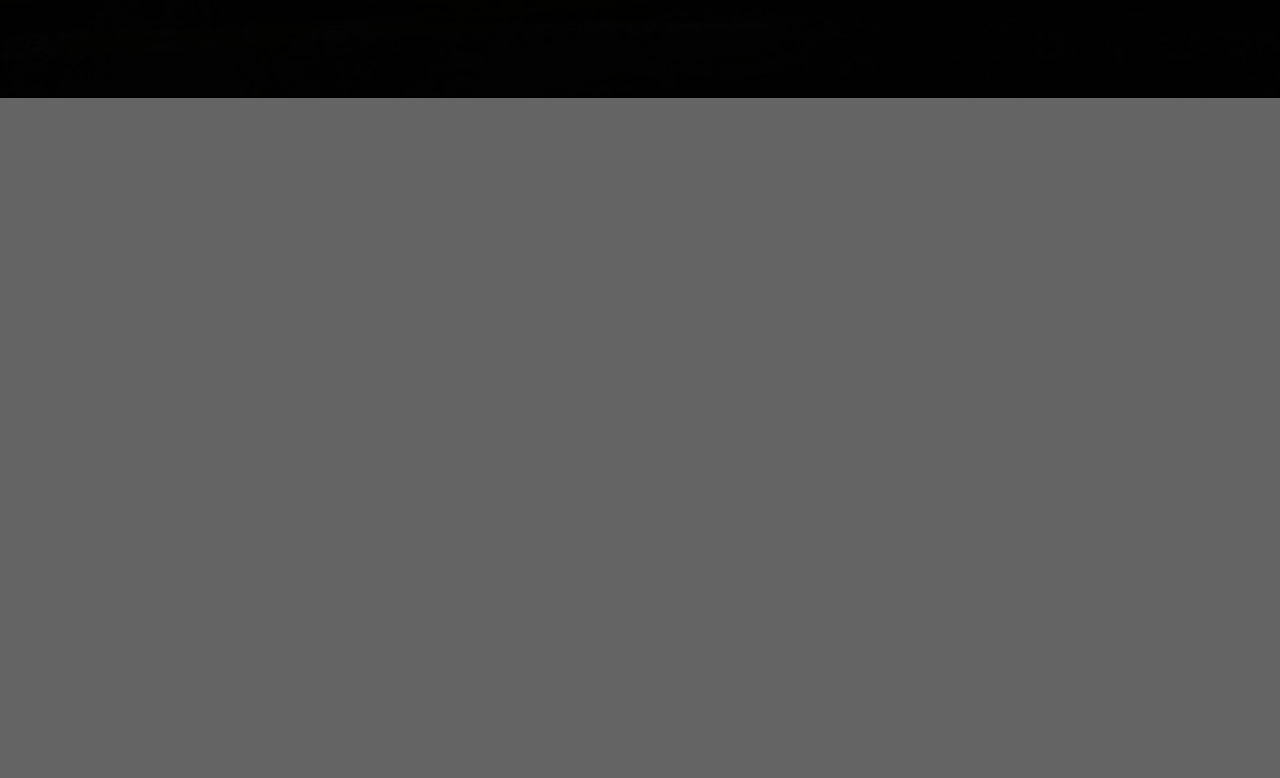
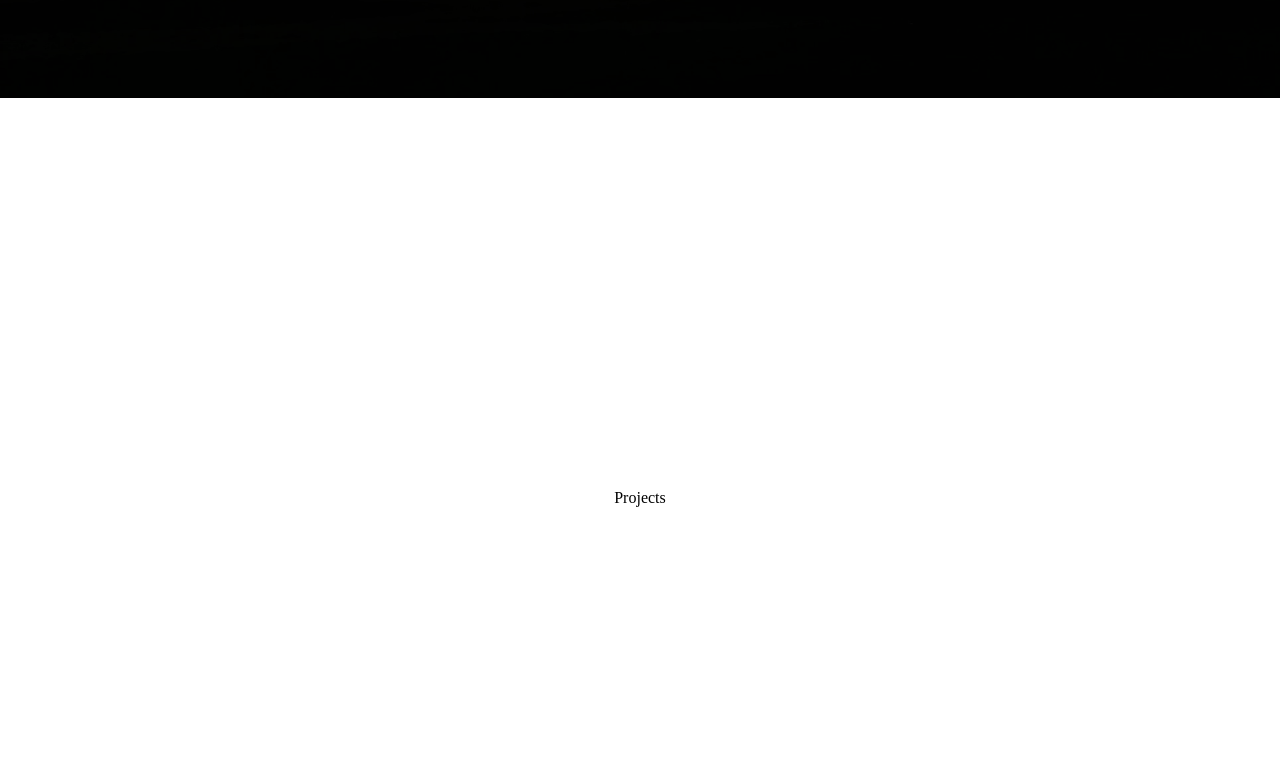
Before and after one commit to ryanpunwasi/portfolio, a React (Create React App) app: page / in a window 1280 px wide. Shown: the part 3102-3880 px from the top of the page. Built offline with nearby package versions, Linux system fonts and the light colour scheme.

Commit message:
feat: add initial markup and layout for Portfolio Component

```diff
--- a/src/components/App.js
+++ b/src/components/App.js
@@ -7,6 +7,7 @@ import Sidebar from "./Sidebar";
 import Lead from "./Lead";
 import Skills from "./Skills";
 import ScrollAnimation from "./ScrollAnimation";
+import Projects from "./Projects";
 import ContactSection from "./ContactSection";
 import "./App.css";
 
@@ -43,7 +44,9 @@ function App() {
       <Section>
         <ScrollAnimation image="/img/02.jpeg" id="sunsetImage2" />
       </Section>
-      <Section id="projects" />
+      <Section id="projects">
+        <Projects />
+      </Section>
       <Section id="contact">
         <ContactSection />
       </Section>
--- /dev/null
+++ b/src/components/Projects.jsx
@@ -0,0 +1,7 @@
+import "./Projects.scss";
+
+const Projects = props => {
+  return <div className="projects">Projects</div>;
+};
+
+export default Projects;
--- /dev/null
+++ b/src/components/Projects.scss
@@ -0,0 +1,7 @@
+.projects {
+  display: flex;
+  justify-content: center;
+  align-items: center;
+  height: 100%;
+  background-color: white;
+}
```
